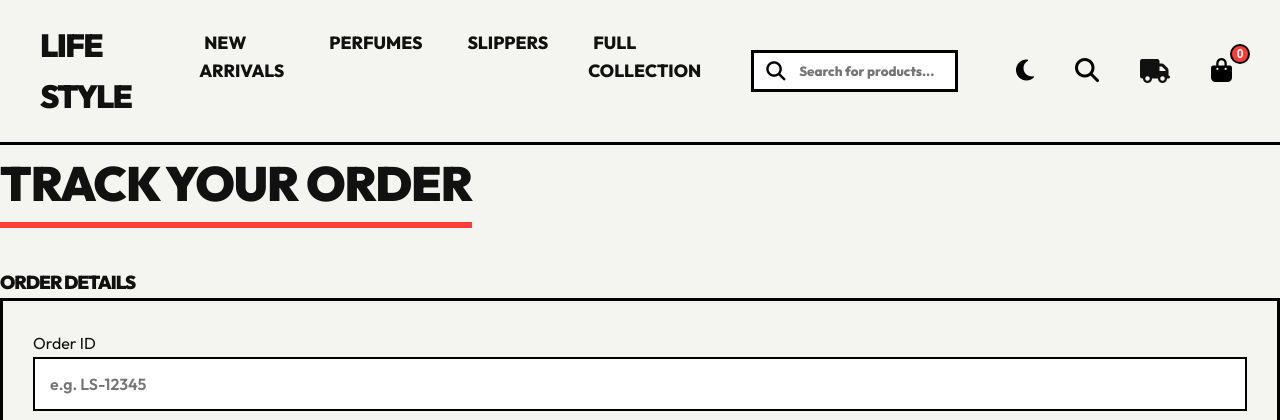
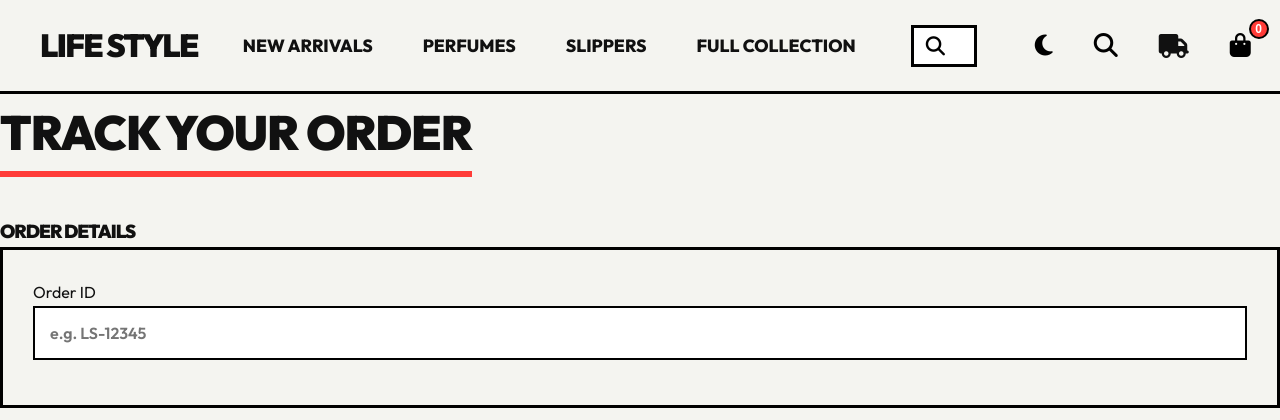
Before and after one commit to zeroandonetechsolution/houseofviyara1, a PHP site: page /orders.html in a window 1280 px wide. Shown: the top 420 px of the page. Run offline with PHP 8.4, Linux system fonts and the light colour scheme; some libraries are stand-ins or nearby versions.

Commit message:
feat: implement backend server with Supabase, Cloudinary, and Socket.io, and add whitespace handling to navigation styles

```diff
--- a/backend/server.js
+++ b/backend/server.js
@@ -1,4 +1,4 @@
-require('dotenv').config();
+require('dotenv').config({ path: require('path').resolve(__dirname, '../.env') });
 const express = require('express');
 const http = require('http');
 const { Server } = require('socket.io');
--- a/style.css
+++ b/style.css
@@ -146,6 +146,7 @@ h1, h2, h3, h4, h5, h6 {
     font-size: 2rem;
     letter-spacing: -0.05em;
     margin-right: 40px;
+    white-space: nowrap;
 }
 
 .nav-links {
@@ -159,6 +160,7 @@ h1, h2, h3, h4, h5, h6 {
     font-size: 1.1rem;
     position: relative;
     padding: 5px;
+    white-space: nowrap;
 }
 
 .nav-links a::after {
```
